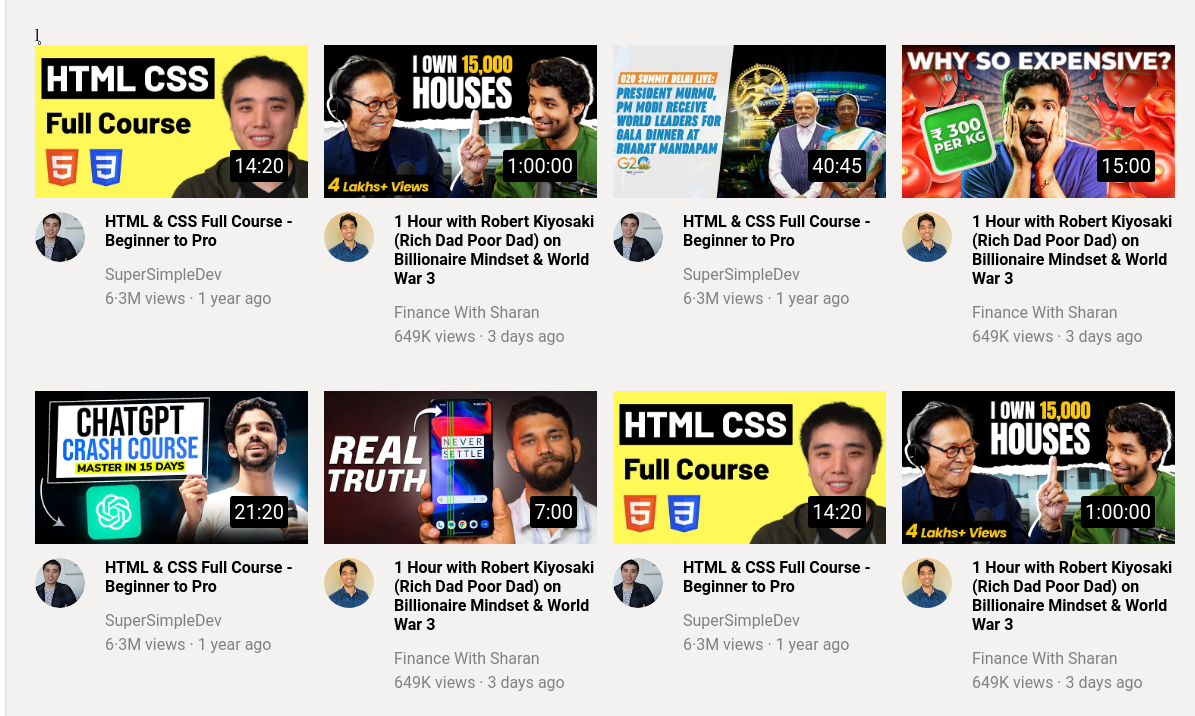
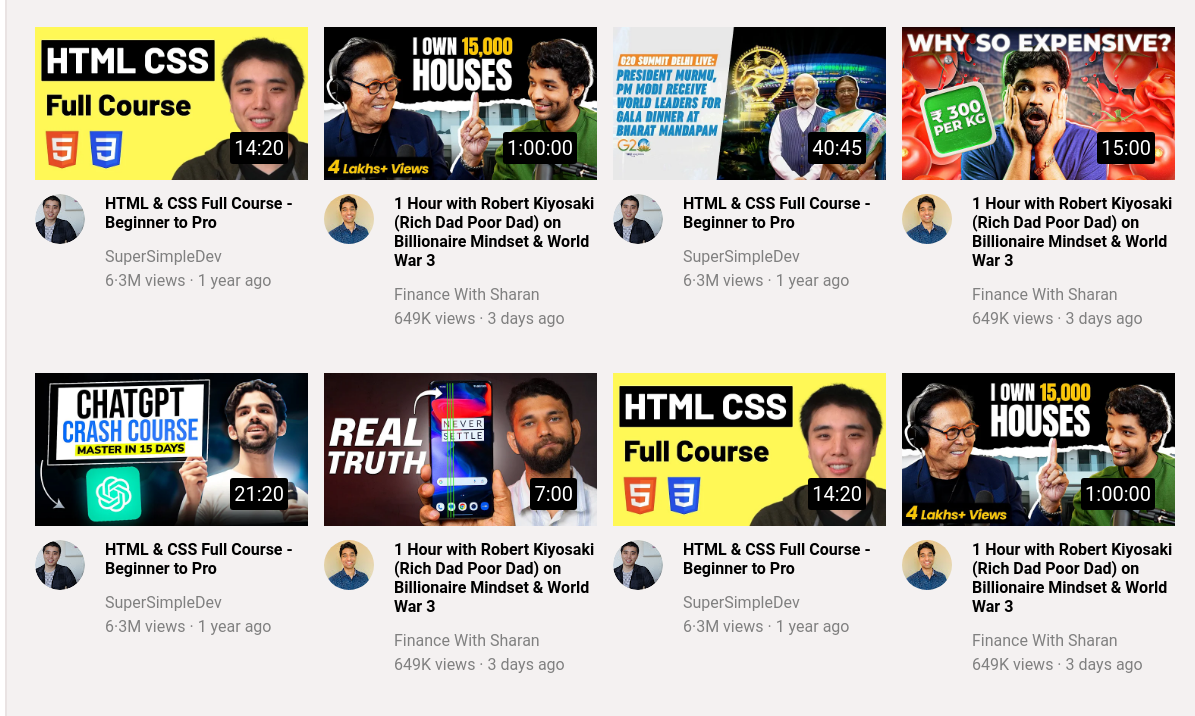
Before and after one commit to charanteja-7/youtube-clone, a plain HTML site: page index.html in a window 1280 px wide. Shown: the part 73-789 px from the top of the page, 85-1280 px from the left. Drawn offline with Linux system fonts and the light colour scheme.

Commit message:
Update index.html

```diff
--- a/index.html
+++ b/index.html
@@ -10,7 +10,7 @@
       href="https://fonts.googleapis.com/css2?family=Roboto+Slab:wght@400;500;700&display=swap"
       rel="stylesheet"
     />
-    <link rel="stylesheet" href="video.css">l̥
+    <link rel="stylesheet" href="video.css">
     <link rel="stylesheet" href="general.css">
     <link rel="stylesheet" href="header.css">
     <link rel="stylesheet" href="sidebar.css">
```
